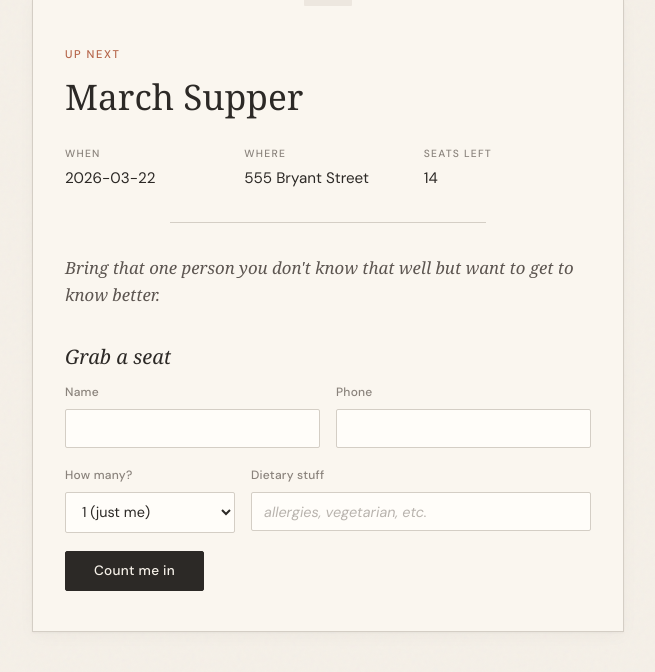
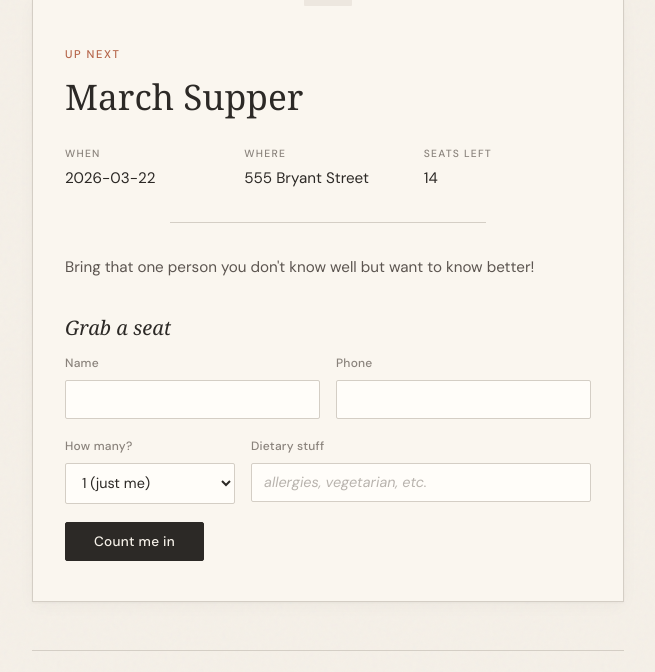
Before and after one commit to Oliver-Y/supper_club, a Flask app: page / in a window 1280 px wide. Shown: the part 97-769 px from the top of the page, without its empty margins (312-967 px from the left). Run offline with Flask 3, Linux system fonts and the light colour scheme; data comes from the database, SQL or seed files in the repository; data that the repository does not hold is empty; some web fonts are replaced.

Commit message:
Tone down blurb styling and copy
Co-Authored-By: Claude Opus 4.6 <noreply@anthropic.com>

```diff
--- a/app.py
+++ b/app.py
@@ -64,7 +64,7 @@ with app.app_context():
                 "March Supper",
                 "2026-03-22",
                 "555 Bryant Street",
-                "Bring that one person you don't know that well but want to get to know better.",
+                "Bring that one person you don't know well but want to know better!",
                 14,
             ),
         )
--- a/static/style.css
+++ b/static/style.css
@@ -116,9 +116,7 @@ main {
 /* ── Event Blurb ────────────────────────────────────────── */
 
 .event-blurb {
-    font-family: var(--font-serif);
-    font-style: italic;
-    font-size: 1.05rem;
+    font-size: 0.95rem;
     color: var(--ink-light);
     line-height: 1.6;
     margin-bottom: 2rem;
```
